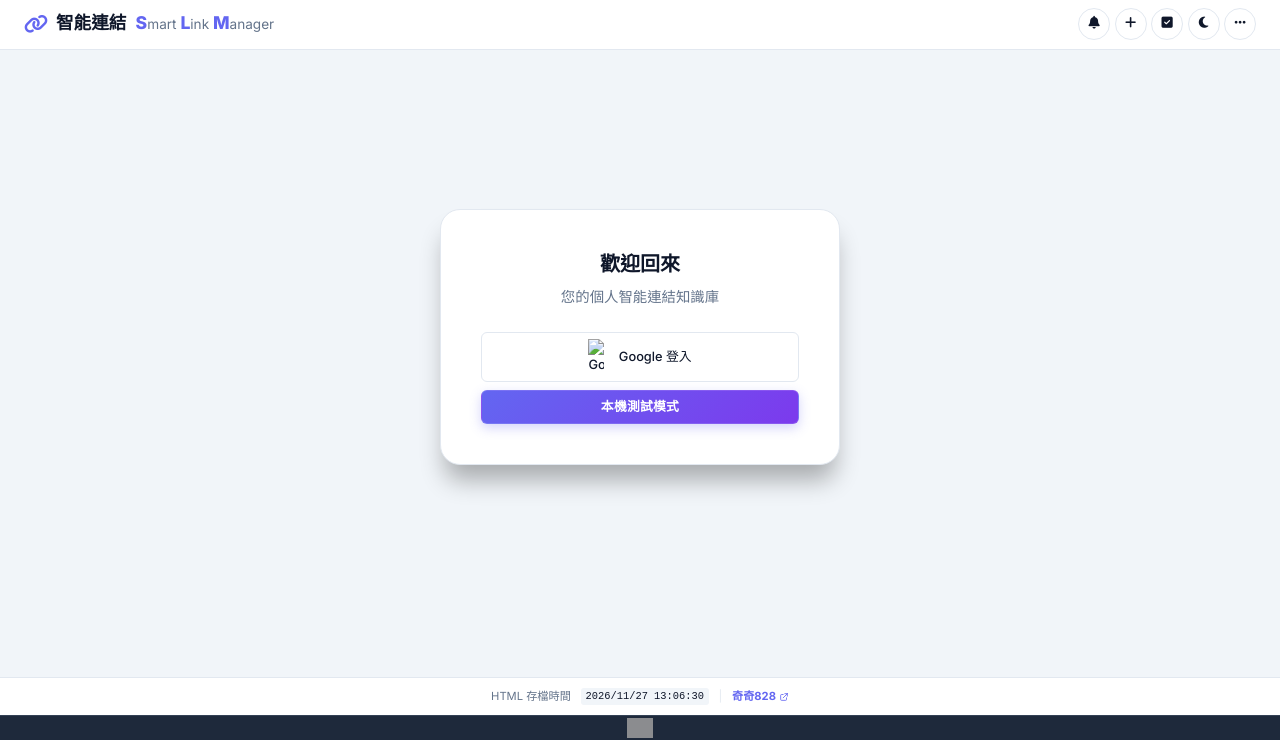
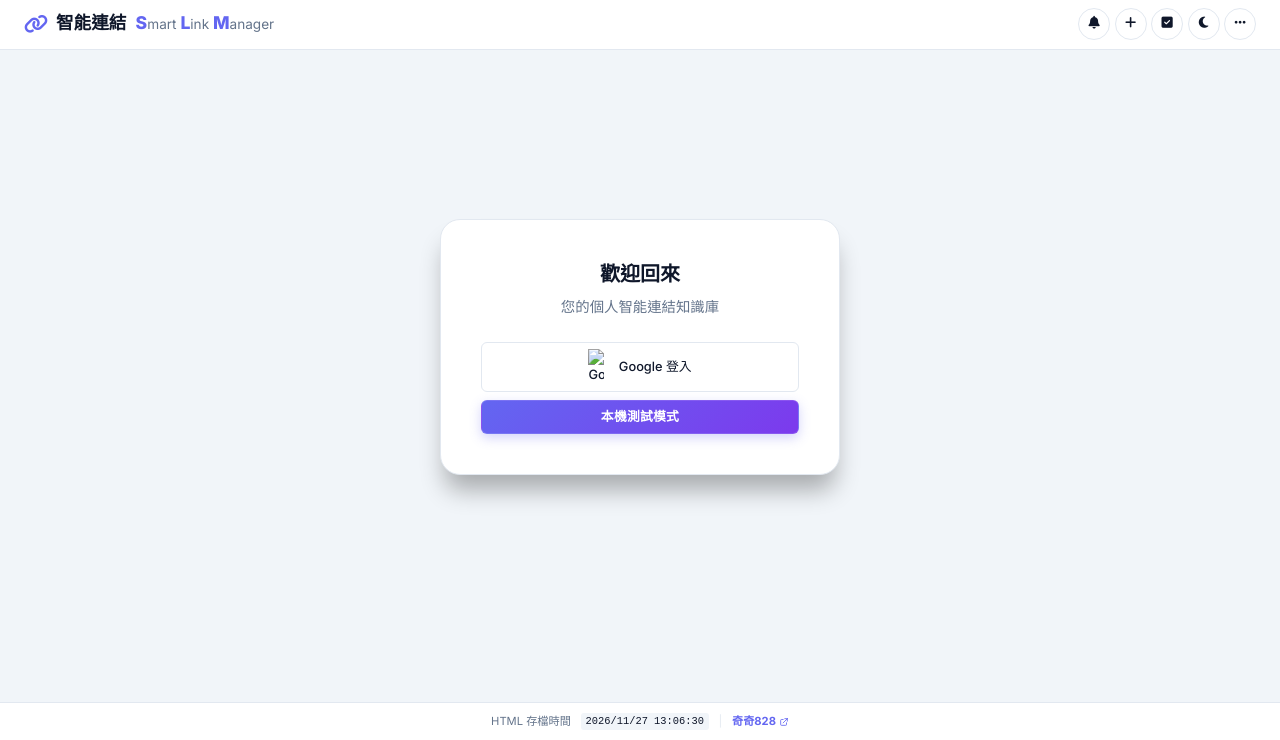
Before and after one commit to 4CHI828/1, a plain HTML site: page chi.html in a window 1280 px wide. Shown: the part 60-800 px from the top of the page. Drawn offline with nearby package versions, Linux system fonts and the light colour scheme; grey boxes are pictures that could not be loaded.

Commit message:
Update chi.html

```diff
--- a/chi.html
+++ b/chi.html
@@ -110,7 +110,7 @@
     /* ================= 版面 ================= */
     .app-layout {
       display: grid;
-      grid-template-rows: auto 1fr auto;
+      grid-template-rows: auto 1fr;
       width: 100%;
       height: 100vh;
       height: 100dvh;
@@ -342,17 +342,10 @@
       outline-offset: 2px;
     }
 
-    /* ================= 底部站長工具 ================= */
-    .site-footer {
-      display: flex; align-items: center; justify-content: center;
-      min-height: 24px; padding: 2px 8px calc(2px + env(safe-area-inset-bottom));
-      background: var(--top-bg); border-top: 1px solid var(--border-color);
-      line-height: 0;
-    }
-    .site-footer a { display: inline-block; opacity: .85; transition: opacity .15s; }
-    .site-footer a:hover, .site-footer a:focus-visible { opacity: 1; }
-    .site-footer img { display: block; max-height: 20px; width: auto; }
-    .app-layout.focus-mode .site-footer { display: none; }
+    /* 導覽列裡的站長工具圖示 */
+    .nav-item.nav-badge { padding: 4px 8px; }
+    .nav-item.nav-badge img { display: block; height: 22px; width: auto; border-radius: 3px; }
+    .nav-item.nav-badge::after { display: none; }
 
     /* ================= 內容區 ================= */
     .content-area {
@@ -847,6 +840,10 @@
           <svg class="icon" viewBox="0 0 24 24" aria-hidden="true"><rect x="4" y="4" width="16" height="16" rx="3"></rect><path d="M8 9h8"></path><path d="M8 13h8"></path><path d="M8 17h5"></path></svg>
           麥當勞
         </a>
+
+        <a href="https://SiteStates.com" target="_blank" rel="noopener" class="nav-item nav-badge" title="站長工具（新分頁）" draggable="false">
+          <img src="https://SiteStates.com/show/image/33713.jpg" border="0" alt="站長工具" draggable="false" />
+        </a>
       </nav>
       <button type="button" class="nav-arrow right" id="navArrowRight" aria-label="連結往右捲動" title="滑鼠停在這裡會自動往右捲，點一下跳一段">
         <svg class="icon" viewBox="0 0 24 24" aria-hidden="true"><polyline points="9 18 15 12 9 6"></polyline></svg>
@@ -930,11 +927,6 @@
       </aside>
     </main>
 
-    <footer class="site-footer">
-      <a href="https://SiteStates.com" title="站長工具" target="_blank" rel="noopener">
-        <img src="https://SiteStates.com/show/image/33713.jpg" border="0" alt="站長工具" />
-      </a>
-    </footer>
   </div>
 
   <script>
```
